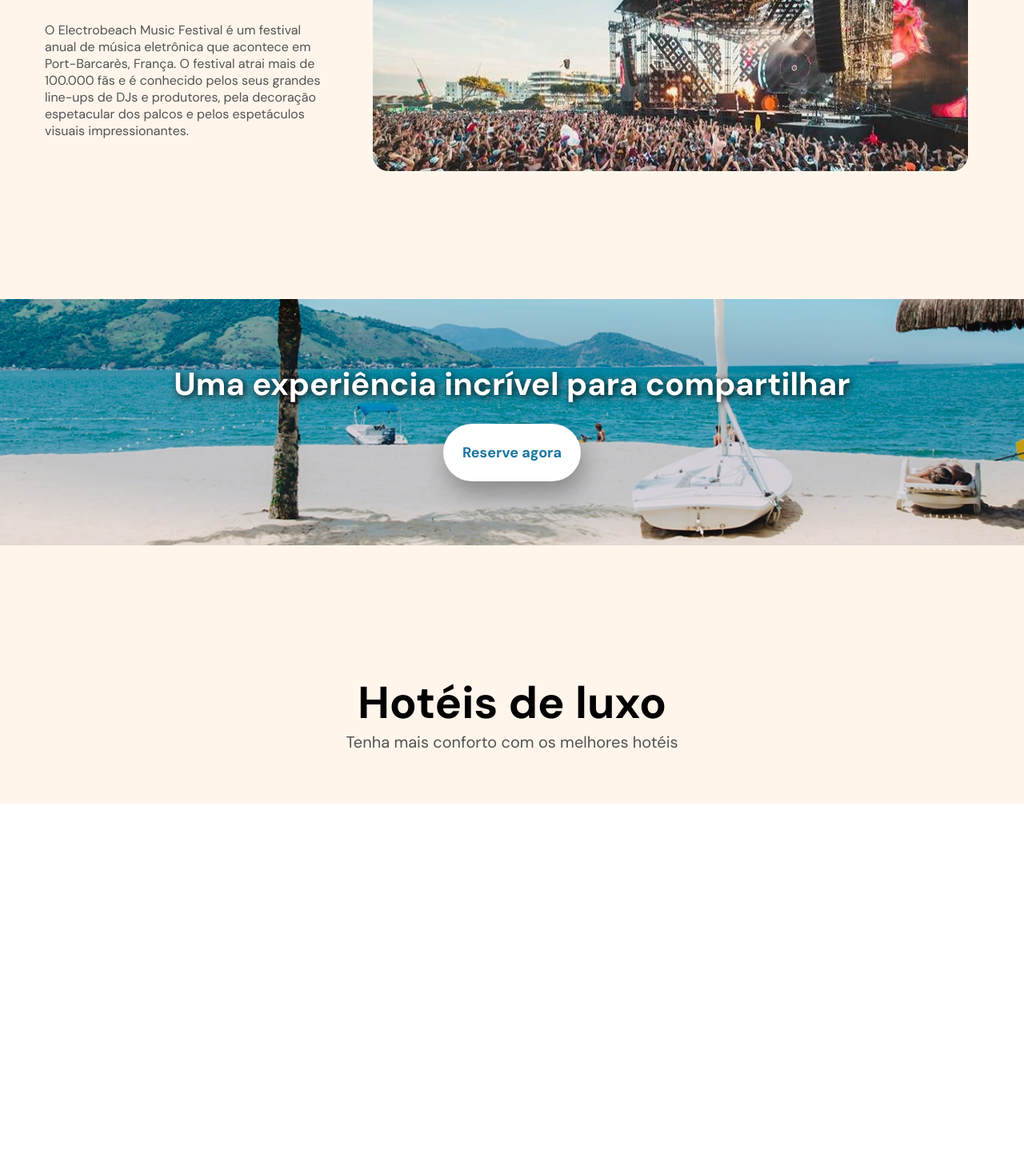
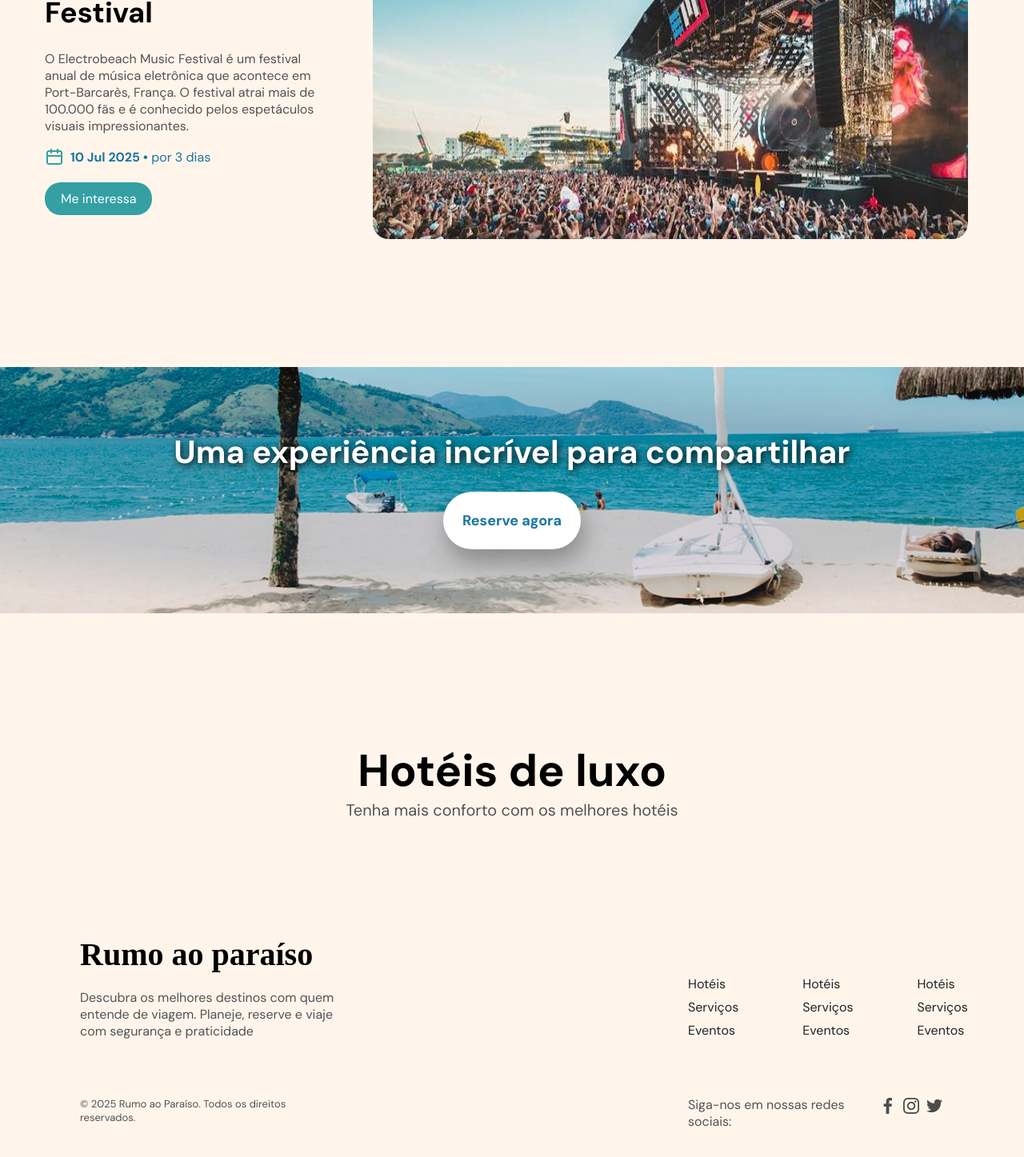
Before and after one commit to jv-bastos/rumoAoParaiso, a plain HTML site: page index.html in a window 1280 px wide. Shown: the part 1919-3366 px from the top of the page at 80% size. Before the commit the page ends 2924 px from the top, so only its background shows below. Drawn offline with Linux system fonts and the light colour scheme; a web font is replaced by a local one.

Commit message:
adicionados: rodape e detalhes nos eventos

```diff
--- a/index.html
+++ b/index.html
@@ -49,6 +49,13 @@
                 <p class="maracajau__local">em <strong>Natal - RN, Brasil</strong></p>
                 <h3 class="maracajau__nome">Parrachos de Maracajaú</h3>
                 <p class="maracajau__descricao">Os Parrachos de Maracajaú são um conjunto de recifes de corais rasos, localizados a cerca de 7 km da costa da Praia de Maracajaú. Eles formam piscinas naturais de águas cristalinas, ideais para mergulho e contato com a vida marinha.</p>
+                <div class="maracajau__reservar">
+                    <img src="assets/icone_calendario.png" alt="ícone de um calendario">
+                    <p class="reservar__data"><strong>15 Set 2025 •</strong> por 2 dias</p>
+                </div>
+                <div class="maracajau__botao">
+                    <a href="#" class="botao__infos">Me interessa</a>
+                </div>
             </div>
         </section>
         <section class="eletrobeach">
@@ -56,7 +63,14 @@
             <div class="eletrobeach__textos">
                 <p class="eletrobeach__local">em <strong>Port-Barcarès, França</strong></p>
                 <h3 class="eletrobeach__nome">ElectroBeach Music Festival</h3>
-                <p class="eletrobeach__descricao">O Electrobeach Music Festival é um festival anual de música eletrônica que acontece em Port-Barcarès, França. O festival atrai mais de 100.000 fãs e é conhecido pelos seus grandes line-ups de DJs e produtores, pela decoração espetacular dos palcos e pelos espetáculos visuais impressionantes.</p>
+                <p class="eletrobeach__descricao">O Electrobeach Music Festival é um festival anual de música eletrônica que acontece em Port-Barcarès, França. O festival atrai mais de 100.000 fãs e é conhecido pelos espetáculos visuais impressionantes.</p>
+                <div class="eletrobeach__reservar">
+                    <img src="assets/icone_calendario.png" alt="ícone de um calendario">
+                    <p class="reservar__data"><strong>10 Jul 2025 •</strong> por 3 dias</p>
+                </div>
+                <div class="eletrobeach__botao">
+                    <a href="#" class="botao__infos">Me interessa</a>
+                </div>
             </div>
         </section>
         <section class="folder">
@@ -68,7 +82,37 @@
             <p class="hoteis__descricao">Tenha mais conforto com os melhores hotéis</p>
         </section>
     </main>
-    <footer>
+    <footer class="rodape">
+        <div class="rodape__infos">
+            <h2 class="infos__nome">Rumo ao paraíso</h2>
+            <p class="infos__descricao">Descubra os melhores destinos com quem entende de viagem. Planeje, reserve e viaje com segurança e praticidade</p>
+            <p class="infos__direitos">© 2025 Rumo ao Paraíso. Todos os direitos reservados.</p>
+        </div>
+        <div>
+            <div class="rodape__botoes">
+                <div class="botoes__colunas">
+                    <p>Hotéis</p>
+                    <p>Serviços</p>
+                    <p>Eventos</p>
+                </div>
+                <div class="botoes__colunas">
+                    <p>Hotéis</p>
+                    <p>Serviços</p>
+                    <p>Eventos</p>
+                </div>
+                <div class="botoes__colunas">
+                    <p>Hotéis</p>
+                    <p>Serviços</p>
+                    <p>Eventos</p>
+                </div>
+            </div>
+            <div class="botoes__redes">
+                    <p class="redes__texto">Siga-nos em nossas redes sociais:</p>
+                    <a href="www.facebook.com"><img src="assets/face.png" alt="logo do facebook"></a>
+                    <a href="www.instagram.com"><img src="assets/insta.png" alt="logo do instagram"></a>
+                    <a href="www.twitter.com"><img src="assets/twitter.png" alt="logo do twitter"></a>
+            </div>
+        </div>
 
     </footer>
 </body>
--- a/styles.css
+++ b/styles.css
@@ -168,6 +168,33 @@
     padding: 40px 56px;
 }
 
+.maracajau__reservar,
+.eletrobeach__reservar{
+    display: flex;
+    gap: 8px;
+    padding-top: 16px;
+}
+
+.reservar__data{
+    font-family: var(--fonte-principal);
+    color: var(--verde-texto);
+    padding-top: 2px;
+}
+
+.maracajau__botao,
+.eletrobeach__botao{
+    padding-top: 30px;
+}
+
+.botao__infos{
+    font-family: var(--fonte-principal);
+    color: var(--branco-texto);
+    text-decoration: none;
+    background-color: var(--verde-botoes);
+    padding: 10px 20px;
+    border-radius: 20px;
+}
+
 .folder{
     background-image: url(assets/praia.png);
     background-size: cover;
@@ -220,3 +247,61 @@
     font-size: 20px;
     color: var(--cinza-texto);
 }
+
+.rodape{
+    display: grid;
+    grid-template-columns: 50% 50%;
+    padding: 80px 100px;
+    background-color: var(--bege-fundo);
+}
+
+.rodape__infos{
+    padding-right: 220px;
+}
+
+.infos__nome{
+    font-family: var(--fonte-nome);
+    font-size: 40px;
+    color: var(--preto-texto);
+}
+
+.infos__descricao{
+    font-family: var(--fonte-principal);
+    font-size: 16px;
+    color: var(--cinza-texto);
+    padding-top: 20px;
+}
+
+.infos__direitos{
+    font-family: var(--fonte-principal);
+    font-size: 13px;
+    color: var(--cinza-texto);
+    padding-top: 72px;
+}
+
+.rodape__botoes{
+    padding: 50px 0 0 220px;
+    display: flex;
+    gap: 80px;
+}
+
+.botoes__colunas{
+    display: flex;
+    flex-direction: column;
+    gap: 8px;
+    font-family: var(--fonte-principal);
+    font-size: 16px;
+    color: #222222;
+}
+
+.botoes__redes{
+    display: flex;
+    font-family: var(--fonte-principal);
+    color: var(--cinza-texto);
+    padding: 72px 0 0 220px;
+    gap: 5px;
+}
+
+.redes__texto{
+    padding-right: 10px;
+}
```
Also changed, not shown: assets/face.png (added), assets/insta.png (added), assets/twitter.png (added).
